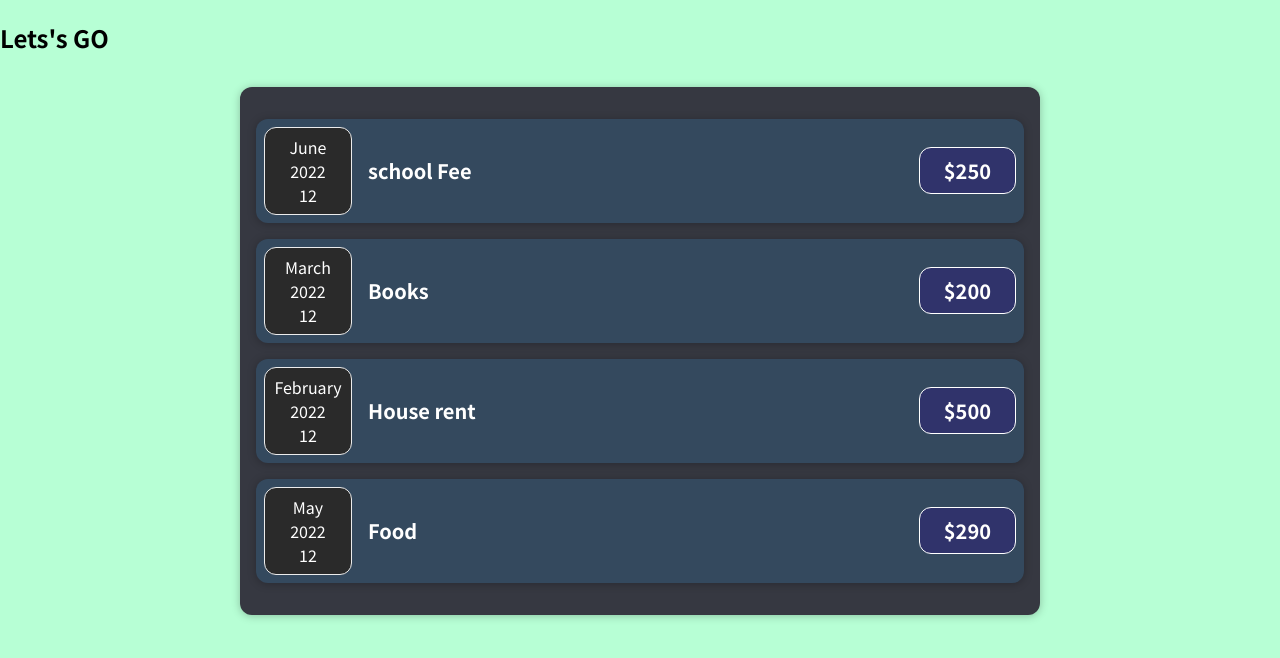
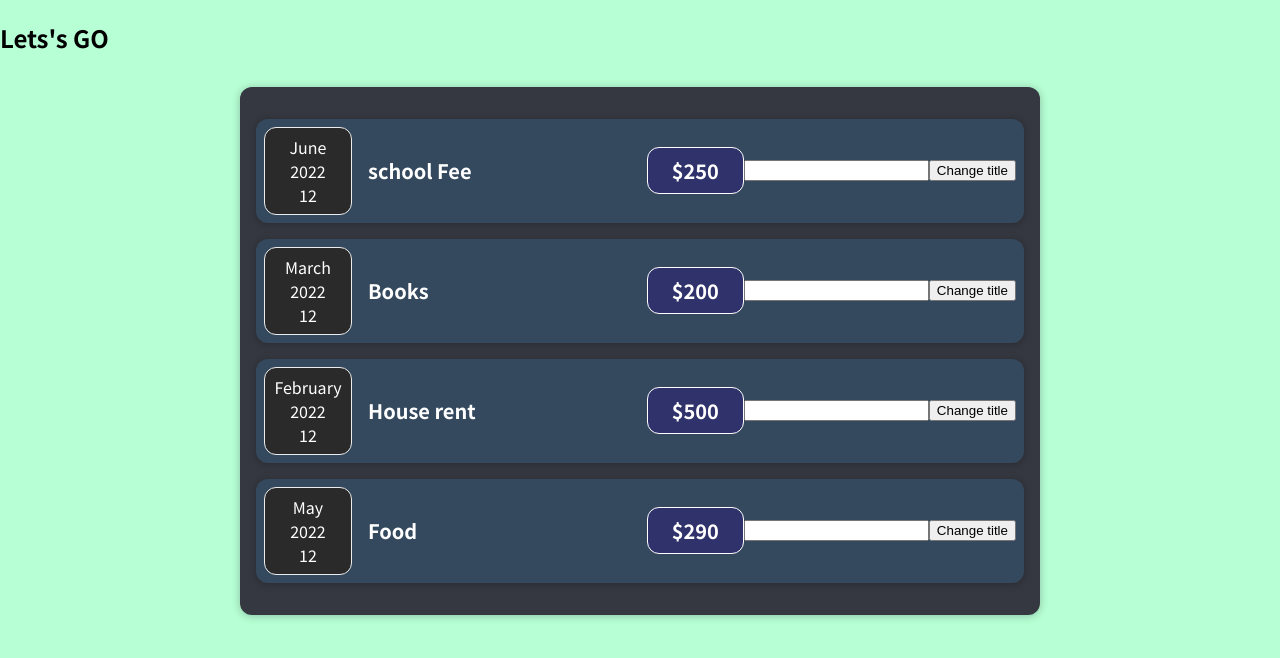
Before and after one commit to skgx/js, a React (Create React App) app in the folder react/expensetracker/: page / in a window 1280 px wide. Shown: the top 658 px of the page. Built offline with nearby package versions, Linux system fonts and the light colour scheme.

Commit message:
updated normal fun to arrow function

```diff
--- a/react/expensetracker/src/components/Expenses/ExpenseItem.js
+++ b/react/expensetracker/src/components/Expenses/ExpenseItem.js
@@ -2,15 +2,23 @@
 import ExpenseDate from './ExpenseDate'
 import Card from '../UI/Card'
 
-import React from 'react'
+import React,{useState} from 'react'
 const ExpenseItem=(props)=>{
+
+    const [title,setTitle]= useState(props.title);
+    const clickHandler=()=>{
+        setTitle('New Title')
+    }
+
     return(
         <Card className='expense-item'>
             <ExpenseDate date={props.date}/>
             <div className='expense-item__description'>
-                <h2>{props.title}</h2>
+                <h2>{title}</h2>
                 <div className='expense-item__price'>${props.amount}</div>
             </div>
+            <input type="text"/>
+            <button onClick={clickHandler}>Change title</button>
         </Card>
     );
 }
```
